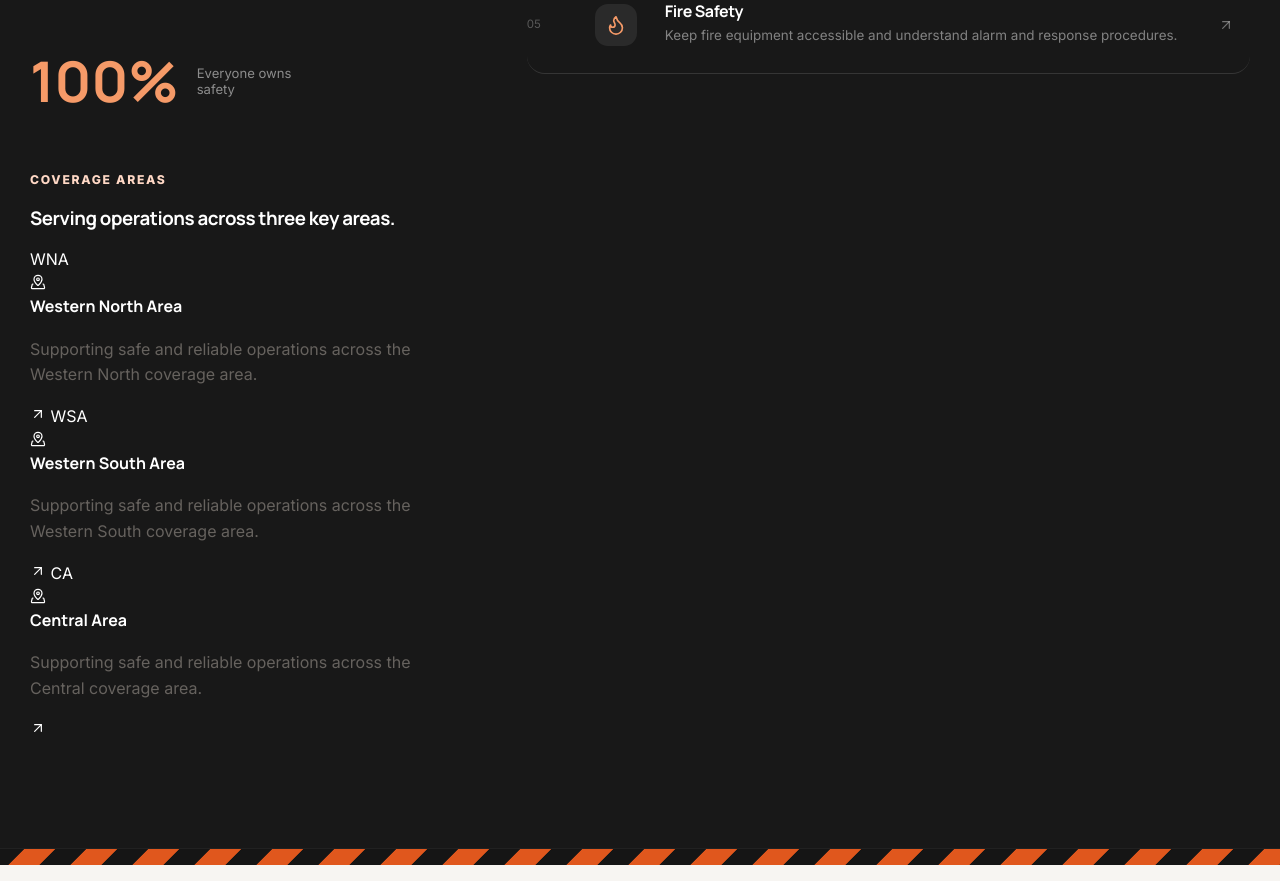
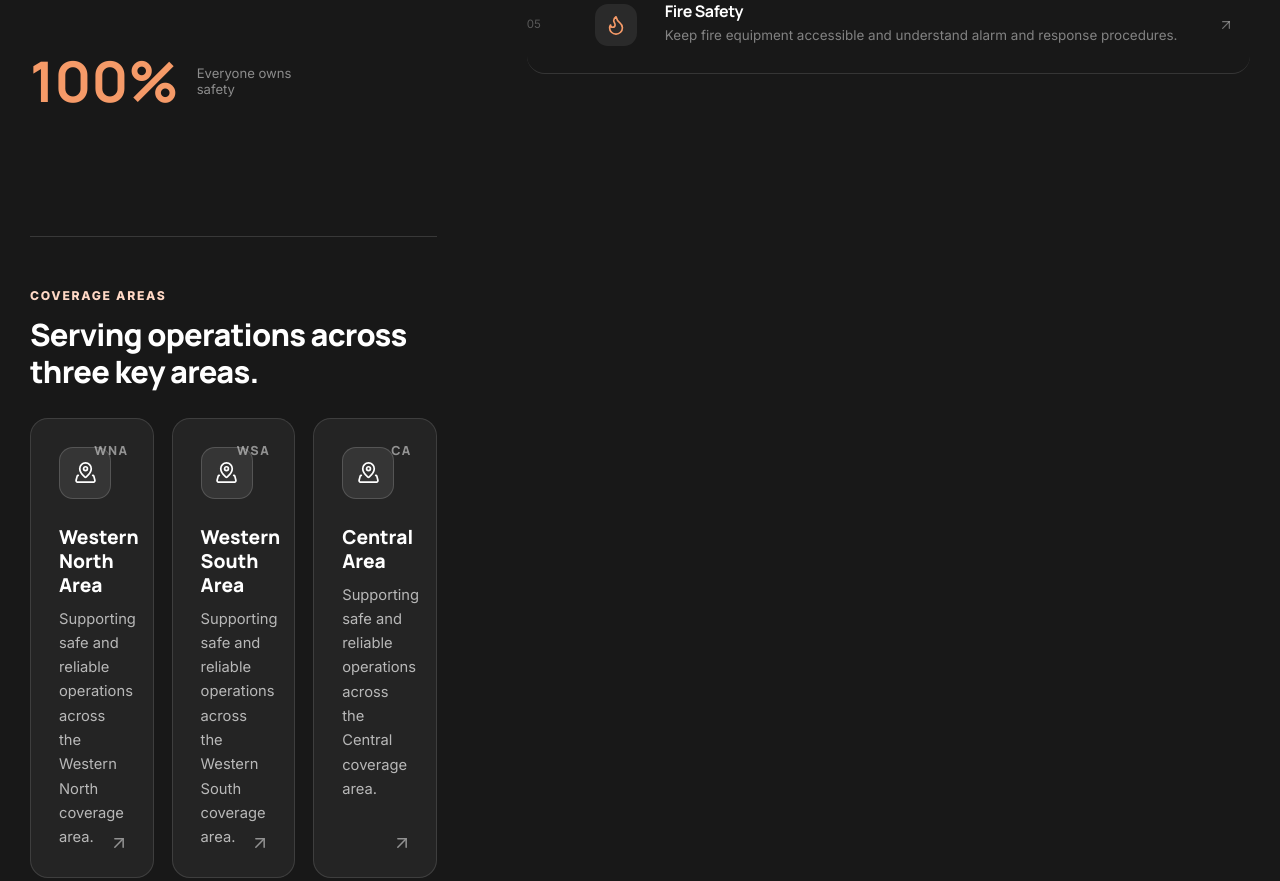
Before and after one commit to arwalulu/frpd, a plain HTML site: page index.html in a window 1280 px wide. Shown: the part 3810-4691 px from the top of the page. Drawn offline with nearby package versions, Linux system fonts and the light colour scheme.

Commit message:
Update style.css

```diff
--- a/css/style.css
+++ b/css/style.css
@@ -1343,3 +1343,198 @@ body[data-page="home"] .site-header:not(.scrolled) .nav-toggle {
 @media (prefers-reduced-motion: reduce) {
   .team-directory.team-carousel, .team-directory.team-carousel .team-member { scroll-behavior:auto; transition:none; }
 }
+
+
+/* =========================================================
+   COVERAGE AREAS
+   ========================================================= */
+
+.coverage-area-wrap {
+  width: 100%;
+  margin-top: 70px;
+  padding-top: 45px;
+  border-top: 1px solid rgba(255, 255, 255, 0.14);
+}
+
+.coverage-area-heading {
+  margin-bottom: 28px;
+}
+
+.coverage-area-heading .section-kicker {
+  margin-bottom: 10px;
+}
+
+.coverage-area-heading h3 {
+  margin: 0;
+  color: #ffffff;
+  font-family: "Manrope", sans-serif;
+  font-size: clamp(1.5rem, 2.4vw, 2.2rem);
+  line-height: 1.2;
+  font-weight: 800;
+}
+
+.coverage-area-grid {
+  display: grid;
+  grid-template-columns: repeat(3, 1fr);
+  gap: 18px;
+}
+
+.coverage-area-card {
+  position: relative;
+  display: flex;
+  flex-direction: column;
+  min-height: 260px;
+  padding: 28px;
+  overflow: hidden;
+  text-decoration: none;
+  border: 1px solid rgba(255, 255, 255, 0.12);
+  border-radius: 18px;
+  background: rgba(255, 255, 255, 0.055);
+  color: #ffffff;
+  transition:
+    transform 0.3s ease,
+    background 0.3s ease,
+    border-color 0.3s ease,
+    box-shadow 0.3s ease;
+}
+
+.coverage-area-card::before {
+  content: "";
+  position: absolute;
+  inset: 0;
+  background: linear-gradient(
+    135deg,
+    rgba(255, 255, 255, 0.08),
+    transparent 55%
+  );
+  opacity: 0;
+  transition: opacity 0.3s ease;
+  pointer-events: none;
+}
+
+.coverage-area-card:hover {
+  transform: translateY(-6px);
+  background: rgba(255, 255, 255, 0.09);
+  border-color: rgba(255, 255, 255, 0.28);
+  box-shadow: 0 18px 45px rgba(0, 0, 0, 0.18);
+}
+
+.coverage-area-card:hover::before {
+  opacity: 1;
+}
+
+.coverage-area-code {
+  position: absolute;
+  top: 22px;
+  right: 24px;
+  font-family: "Manrope", sans-serif;
+  font-size: 0.78rem;
+  font-weight: 800;
+  letter-spacing: 0.12em;
+  opacity: 0.5;
+}
+
+.coverage-area-icon {
+  position: relative;
+  display: flex;
+  align-items: center;
+  justify-content: center;
+  width: 52px;
+  height: 52px;
+  margin-bottom: 26px;
+  border: 1px solid rgba(255, 255, 255, 0.16);
+  border-radius: 14px;
+  background: rgba(255, 255, 255, 0.08);
+}
+
+.coverage-area-icon svg {
+  width: 23px;
+  height: 23px;
+  stroke-width: 1.8;
+}
+
+.coverage-area-content {
+  position: relative;
+  z-index: 1;
+}
+
+.coverage-area-content h4 {
+  margin: 0 0 10px;
+  color: #ffffff;
+  font-family: "Manrope", sans-serif;
+  font-size: 1.2rem;
+  font-weight: 800;
+  line-height: 1.25;
+}
+
+.coverage-area-content p {
+  max-width: 340px;
+  margin: 0;
+  color: rgba(255, 255, 255, 0.68);
+  font-size: 0.92rem;
+  line-height: 1.65;
+}
+
+.coverage-area-arrow {
+  position: absolute;
+  right: 24px;
+  bottom: 24px;
+  width: 20px;
+  height: 20px;
+  opacity: 0.5;
+  transition:
+    transform 0.3s ease,
+    opacity 0.3s ease;
+}
+
+.coverage-area-card:hover .coverage-area-arrow {
+  opacity: 1;
+  transform: translate(3px, -3px);
+}
+
+/* Tablet */
+@media (max-width: 900px) {
+  .coverage-area-grid {
+    grid-template-columns: 1fr;
+  }
+
+  .coverage-area-card {
+    min-height: 210px;
+  }
+}
+
+/* Mobile */
+@media (max-width: 600px) {
+  .coverage-area-wrap {
+    margin-top: 50px;
+    padding-top: 35px;
+  }
+
+  .coverage-area-heading {
+    margin-bottom: 20px;
+  }
+
+  .coverage-area-card {
+    min-height: 220px;
+    padding: 24px;
+  }
+
+  .coverage-area-code {
+    top: 18px;
+    right: 20px;
+  }
+
+  .coverage-area-icon {
+    width: 46px;
+    height: 46px;
+    margin-bottom: 20px;
+  }
+
+  .coverage-area-content h4 {
+    font-size: 1.1rem;
+  }
+
+  .coverage-area-content p {
+    font-size: 0.88rem;
+  }
+}
```
